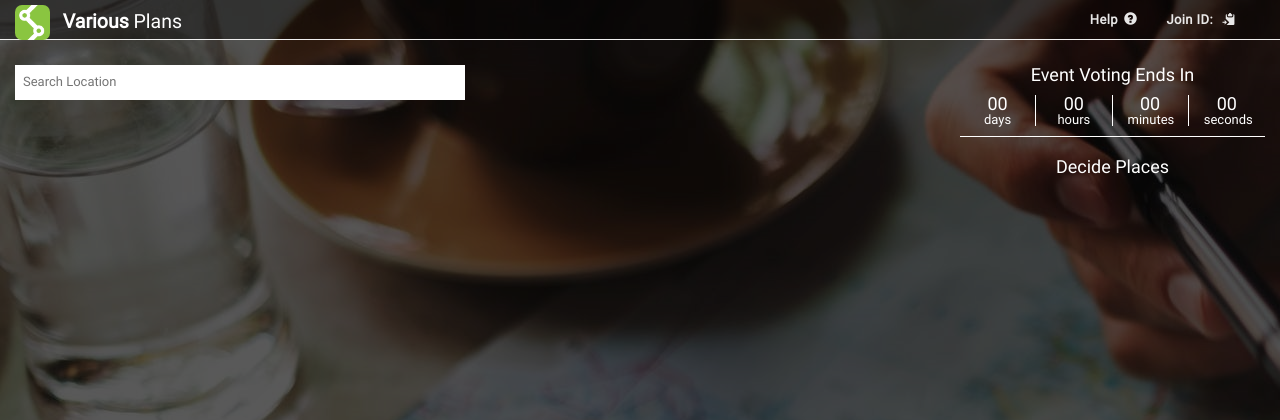
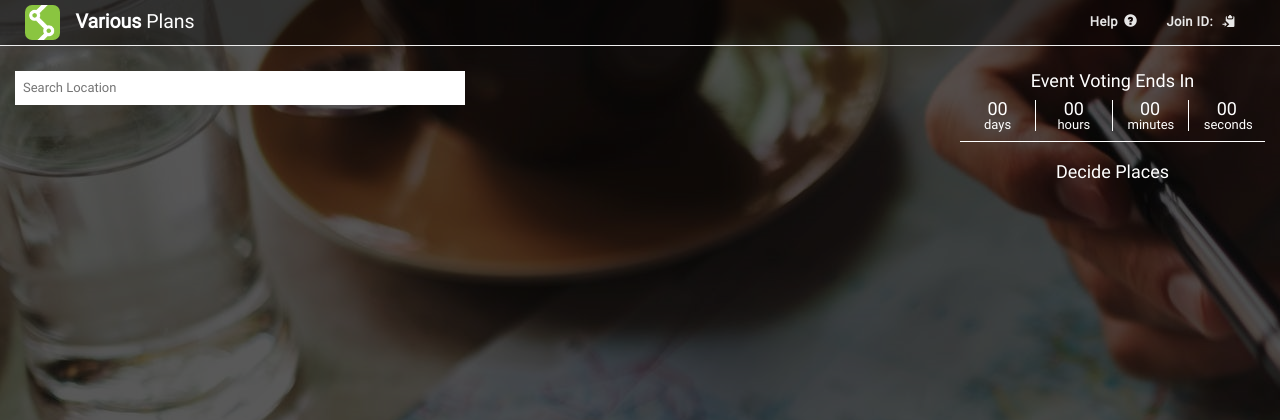
Before and after one commit to vedantchokshi/various-plans, a Flask app: template templates/main.html in a window 1280 px wide. Shown: the top 420 px of the page. Run offline with Flask 2, Linux system fonts and the light colour scheme; the template is opened without the code that fills it, so the values that code supplies are empty; parts of the project's set-up code (start-up, migrations or seed data) failed here and were passed over; some libraries are stand-ins or nearby versions.

Commit message:
[CSS/HTML/JS] Make Logo On Main Page Clickable
- Returns to home page
- Nav Bar restyled to fit contents better

```diff
--- a/static/assets/css/buttons.css
+++ b/static/assets/css/buttons.css
@@ -170,7 +170,8 @@
 }
 
 #nav-buttons {
-  margin-top:2.75px;
+  /*margin-top:2.75px;*/
+  padding: 5px 0px;
 }
 
 #display-row {
--- a/static/assets/css/individual-elements.css
+++ b/static/assets/css/individual-elements.css
@@ -1,5 +1,6 @@
 #navbar {
   margin-top:0px;
+  margin-bottom:0px;
   width:100%;
   padding-left:15px;
 }
@@ -57,6 +58,16 @@
   border-radius:7px;
 }
 
+#navbar-logo-wrapper {
+  cursor: pointer;
+  display: inline-block;
+  padding: 0px 10px 5px 10px;
+}
+
+#navbar-logo-wrapper:hover {
+  background-color: rgba(255,255,255,0.2);
+}
+
 #heading-title {
   margin-left:8px;
   color:white;
--- a/static/assets/css/styles.css
+++ b/static/assets/css/styles.css
@@ -30,7 +30,8 @@
 .page-header {
   margin-top:0px;
   margin-bottom:0px;
-  height:40px;
+  padding-bottom:0px;
+  /*height:40px;*/
   background-color:rgba(0,0,0,0.38);
 }
 
--- a/static/assets/js/main.js
+++ b/static/assets/js/main.js
@@ -542,6 +542,10 @@ var localSession = {
           alert("Join ID copied to clipboard.");
         });
 
+        $("#navbar-logo-wrapper").click(function() {
+          window.location = "/";
+        });
+
         // $("#places-list").css("max-height", ($("#map").height() - $("#time-div").height() - $("#sidebar-menu").find(".menu-heading").height() - 50));
 
         $("#modal-place").on('show.bs.modal', function (event) {
--- a/templates/main.html
+++ b/templates/main.html
@@ -26,7 +26,11 @@
 
 <body class="background-features">
     <div class="page-header" id="header">
-        <h2 id="navbar"><img src="static/assets/img/Screen Shot 2017-12-19 at 20.13.38.png" id="navbar-logo"><small id="heading-title"> <strong>Various</strong> Plans</small>
+        <h2 id="navbar">
+          <div id="navbar-logo-wrapper">
+            <img src="static/assets/img/Screen Shot 2017-12-19 at 20.13.38.png" id="navbar-logo">
+            <small id="heading-title"> <strong>Various</strong> Plans</small>
+          </div>
           <div class="btn-group" role="group" id="nav-buttons">
             <a class="btn btn-link link-buttons" role="button" id="help">
               <strong>Help</strong><i class="glyphicon glyphicon-question-sign"></i>
```
